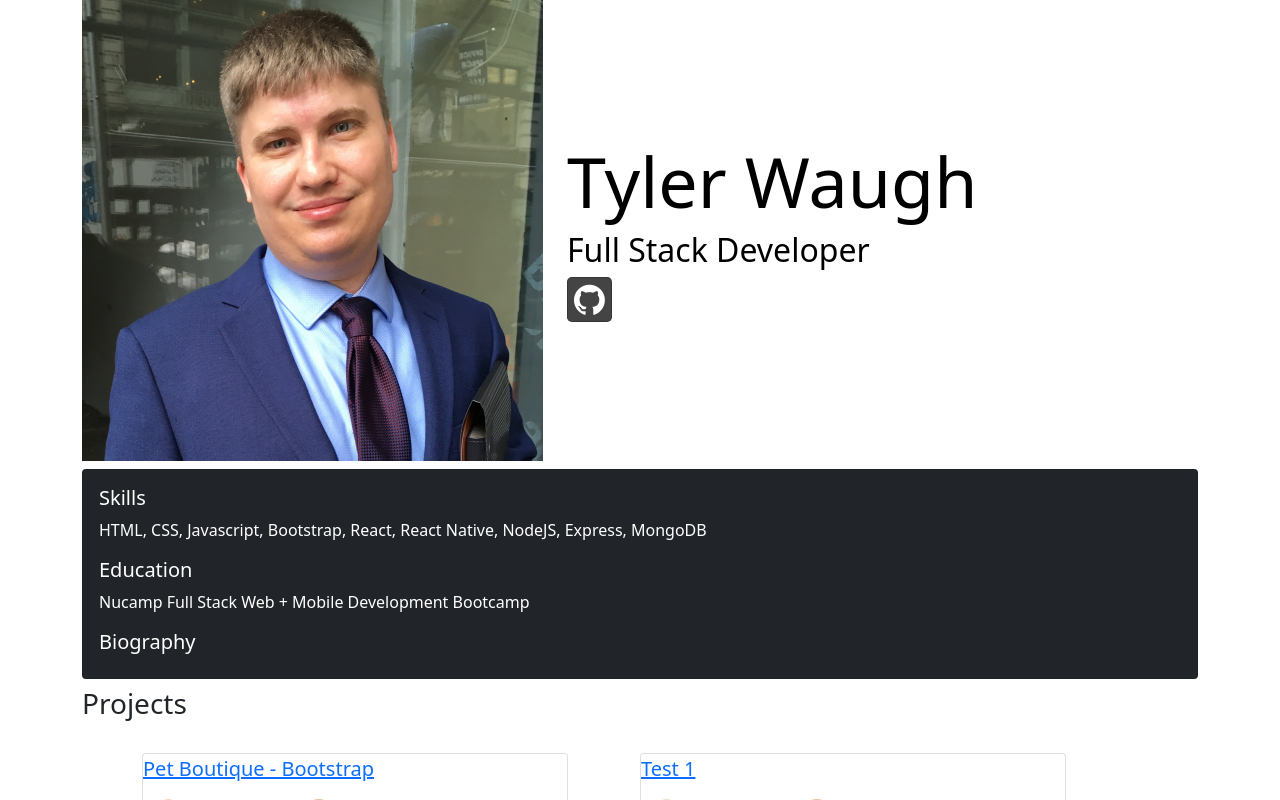
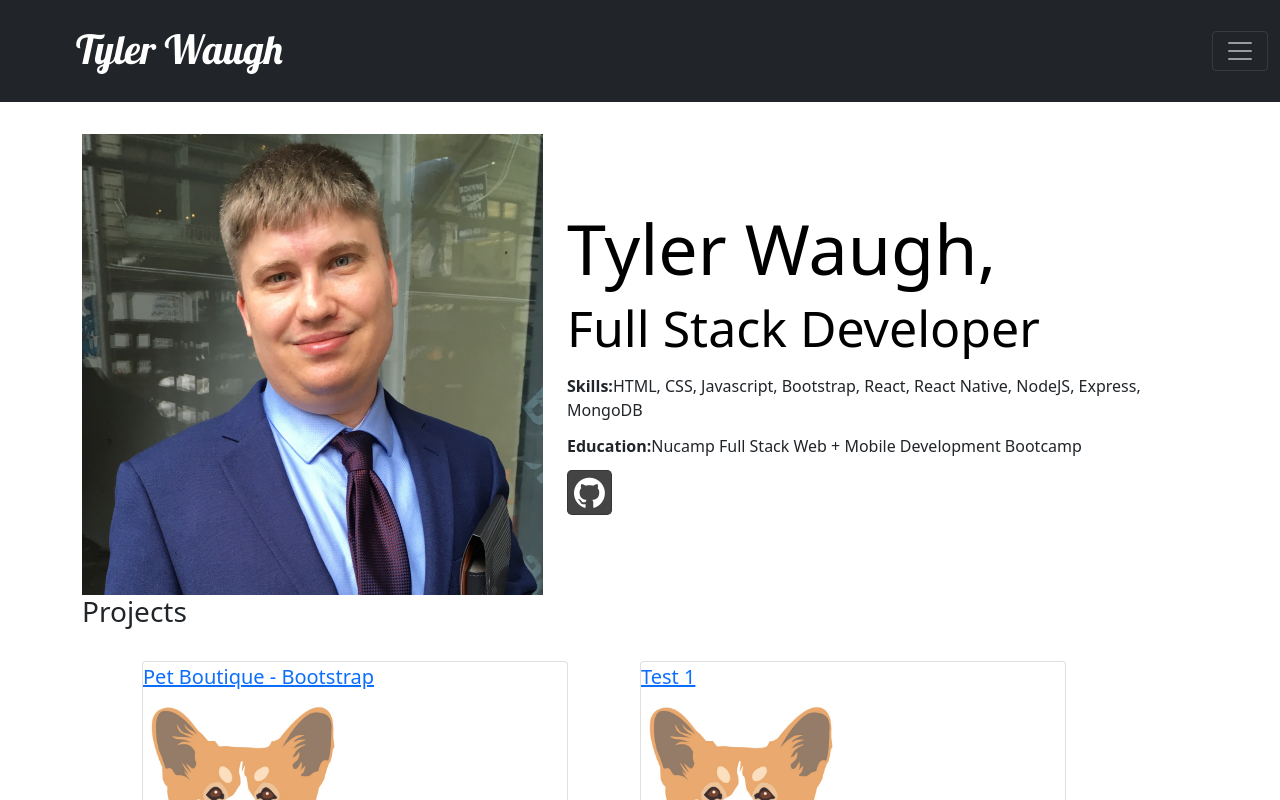
Before and after one commit to TylerWaugh01/Porfolio, a React (Create React App) app: page / in a window 1280 px wide. Shown: the top 800 px of the page. Built offline with nearby package versions, Linux system fonts and the light colour scheme.

Commit message:
Home Page Changes

```diff
--- a/src/components/Header.js
+++ b/src/components/Header.js
@@ -24,10 +24,10 @@ const Header = () => {
 // const closeNav = () => {
 //     document.getElementById("myNav").props.display = "none";
 // }
-    // const [menuOpen, setMenuOpen] = useState(false);
-    return (
+    const [menuOpen, setMenuOpen] = useState(false);
 
-        <Container>
+
+        // <Container>
             {/* <html>
 <head>
 
@@ -136,40 +136,40 @@ function closeNav() {
 
 </script> */}
 
-</Container>
-
-        // <Navbar dark color='dark' sticky='top'>
-        //     <NavbarBrand className='ms-5' href='/'>
-        //         <NavLink className='nav-link' to='/'>
-        //             <h1 className='mt-1'>Tyler Waugh</h1>
-        //         </NavLink>
-        //     </NavbarBrand>
-        //     <NavbarToggler onClick={() => setMenuOpen(!menuOpen)}/>
-        //     <Collapse isOpen={menuOpen} navbar>
-        //         <Nav className='ms-auto' navbar>
-        //             <NavItem>
-        //             <NavHashLink className='nav-link' to='/#home'>
-        //                     <i className='fa fa-home fa-lg' /> Home
-        //                 </NavHashLink>
-        //             </NavItem>
-        //             <NavItem>
-        //                 <NavHashLink className='nav-link' to='/#projects'>
-        //                     <i className='fa fa-list fa-lg'  /> Projects
-        //                 </NavHashLink>
-        //             </NavItem>
-        //             <NavItem>
-        //                 <NavHashLink className='nav-link' to='/#bio'>
-        //                     <i className='fa fa-info fa-lg' /> Bio
-        //                 </NavHashLink>
-        //             </NavItem>
-        //             <NavItem>
-        //                 <NavHashLink className='nav-link' to='/#contact'>
-        //                     <i className='fa fa-address-card fa-lg' /> Contact
-        //                 </NavHashLink>
-        //             </NavItem>
-        //         </Nav>
-        //     </Collapse>
-        // </Navbar>
+{/* </Container> */}
+        return (
+        <Navbar dark color='dark' sticky='top'>
+            <NavbarBrand className='ms-5' href='/'>
+                <NavLink className='nav-link' to='/'>
+                    <h1 className='mt-1'>Tyler Waugh</h1>
+                </NavLink>
+            </NavbarBrand>
+            <NavbarToggler onClick={() => setMenuOpen(!menuOpen)}/>
+            <Collapse isOpen={menuOpen} navbar>
+                <Nav className='ms-auto' navbar>
+                    <NavItem>
+                    <NavHashLink className='nav-link' to='/#home'>
+                            <i className='fa fa-home fa-lg' /> Home
+                        </NavHashLink>
+                    </NavItem>
+                    <NavItem>
+                        <NavHashLink className='nav-link' to='/#projects'>
+                            <i className='fa fa-list fa-lg'  /> Projects
+                        </NavHashLink>
+                    </NavItem>
+                    <NavItem>
+                        <NavHashLink className='nav-link' to='/#bio'>
+                            <i className='fa fa-info fa-lg' /> Bio
+                        </NavHashLink>
+                    </NavItem>
+                    <NavItem>
+                        <NavHashLink className='nav-link' to='/#contact'>
+                            <i className='fa fa-address-card fa-lg' /> Contact
+                        </NavHashLink>
+                    </NavItem>
+                </Nav>
+            </Collapse>
+        </Navbar>
     );
 };
 
--- a/src/pages/BioPage.js
+++ b/src/pages/BioPage.js
@@ -1,5 +1,23 @@
+import { Card, CardBody, CardText, Col, Row, Container, CardTitle } from "reactstrap";
+
 const BioPage = () => {
-    return <div>Bio Page</div>;
+    return (
+    <Container>
+    <Card
+    className="my-2"
+    color="dark"
+    inverse
+    // style={{ width: "18rem" }}
+  >
+    <CardBody>
+      <CardTitle tag="h5">Bio</CardTitle>
+      <CardText>
+        Tyler is a Kansan living in New Jersey. He is a web developer with a passion for design, user experience, and bringing people together.
+      </CardText>
+    </CardBody>
+  </Card>
+</Container>
+)
 };
 
 export default BioPage;
--- a/src/pages/HomePage.js
+++ b/src/pages/HomePage.js
@@ -1,5 +1,5 @@
 import Tyler from "../app/assets/img/Tyler.png"
-import { Card, CardBody, CardText, Col, Row, Container, CardTitle } from "reactstrap";
+import { Card, CardBody, CardText, Col, Row, Container } from "reactstrap";
 import { useState } from 'react';
 import ProjectDetail from '../features/projects/ProjectDetail';
 import ProjectsList from '../features/projects/ProjectsList';
@@ -19,96 +19,21 @@ const HomePage = () => {
           <img src={Tyler} alt="Tyler" />
         </Col>
         <Col style={{display: "flex" , flexDirection: "column",  justifyContent:'center' }}>
-          <h2  id='home' style={{ fontSize: '70px', }}> Tyler Waugh</h2>
-          <h2>Full Stack Developer</h2>
-                        <a
-                            className='btn btn-social-icon btn-lg btn-github'
+          <h2  id='home' style={{ fontSize: '70px', }}>Tyler Waugh,</h2>
+          <h2 style={{ fontSize: '50px', }}>Full Stack Developer</h2>
+            <p className="my-2"><b>Skills:</b>
+                HTML, CSS, Javascript, Bootstrap, React, React Native, NodeJS,
+                Express, MongoDB</p>
+            <p className="my-1"><b>Education:</b>
+            Nucamp Full Stack Web + Mobile Development Bootcamp</p>
+            <a
+                            className='btn btn-social-icon btn-lg btn-github my-2'
                             href='https://github.com/TylerWaugh01'
                         >
                             <i className='fa fa-github fa-5x' />
                         </a>
         </Col>
       </Row>
-        <Col>
-      <Card
-            className="my-2"
-            color="dark"
-            inverse
-            // style={{ width: "18rem" }}
-          >
-            <CardBody>
-              <CardTitle tag="h5">Skills</CardTitle>
-              <CardText>
-                HTML, CSS, Javascript, Bootstrap, React, React Native, NodeJS,
-                Express, MongoDB
-              </CardText>
-              <CardTitle tag="h5">Education</CardTitle>
-              <CardText>
-                Nucamp Full Stack Web + Mobile Development Bootcamp
-              </CardText>
-              <CardTitle tag="h5">Biography</CardTitle>
-              {/* <CardText>
-                Kansan living in New Jersey. A web developer with a passion for design, user experience, and bringing people together.
-              </CardText> */}
-            </CardBody>
-          </Card>
-        </Col>
-
-      {/* <h2>Who is Tyler?</h2>
-      <Row>
-        <Col>
-          <Card
-            className="my-2"
-            color="primary"
-            inverse
-            style={{ width: "18rem" }}
-          >
-            <CardBody>
-              <CardTitle tag="h5">Skills</CardTitle>
-              <CardText>
-                HTML, CSS, Javascript, Bootstrap, React, React Native, NodeJS,
-                Express, MongoDB
-              </CardText>
-            </CardBody>
-          </Card>
-        </Col>
-        <Col>
-          <Card
-            className="my-2"
-            color="success"
-            inverse
-            style={{ width: "18rem" }}
-          >
-            <CardBody>
-              <CardTitle tag="h5">Education</CardTitle>
-              <CardText>
-                Nucamp Full Stack Web + Mobile Development Bootcamp
-              </CardText>
-            </CardBody>
-          </Card>
-        </Col>
-
-        <Col>
-          <Card
-            className="my-2"
-            color="warning"
-            inverse
-            style={{ width: "18rem" }}
-          >
-            <CardBody>
-              <CardTitle tag="h5">Biography</CardTitle>
-              <CardText>
-                Kansan living in New Jersey. A web developer with a passion for design, user experience, and bringing people together.
-              </CardText>
-            </CardBody>
-          </Card>
-        </Col>
-      </Row> */}
-      {/* <Row>
-                <Col sm={{ size: '4', offset: 3 }}>
-                    <DisplayList  />
-                </Col>
-            </Row> */}
        <Row>
         <h3 id='projects'>Projects</h3>
                 <Col>
```
